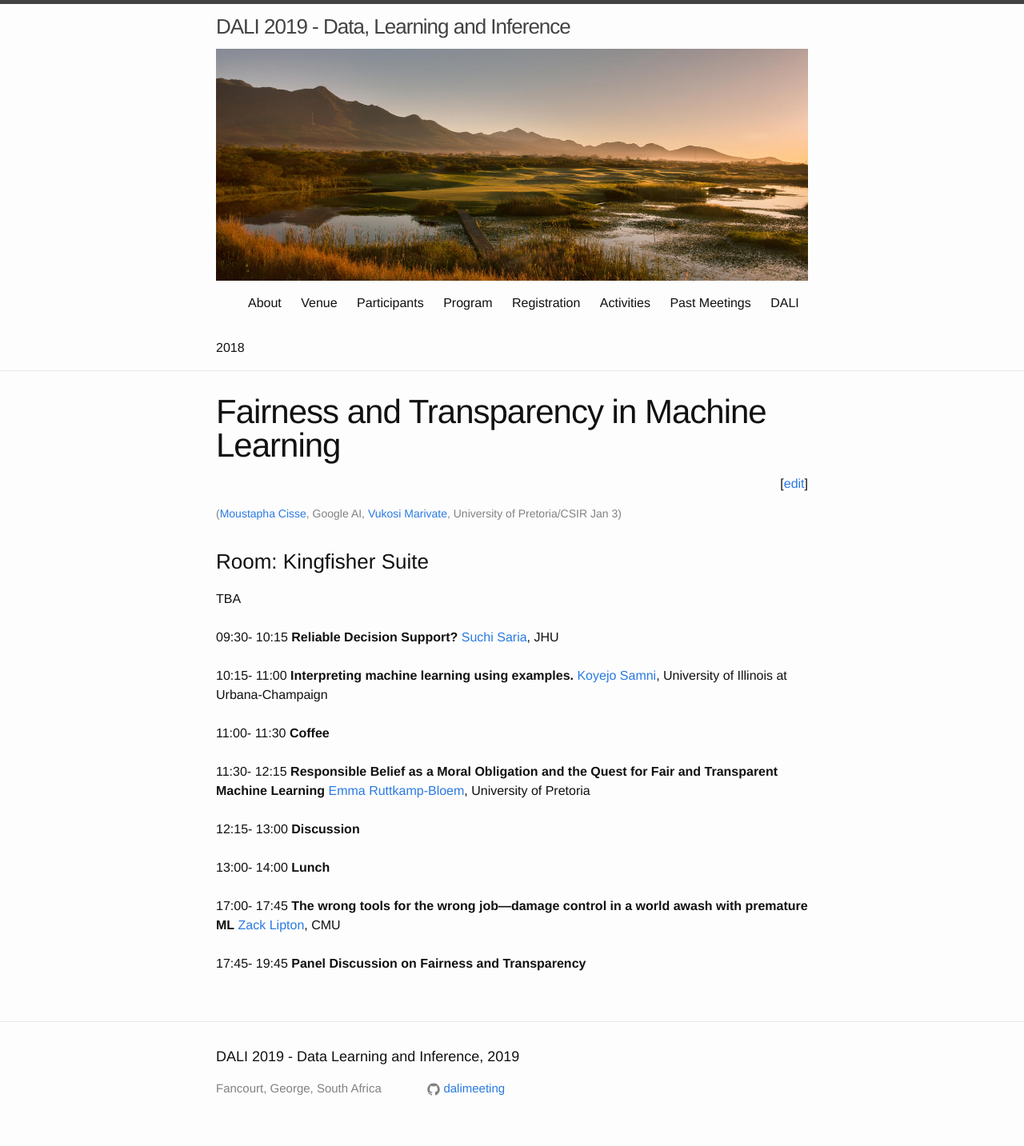
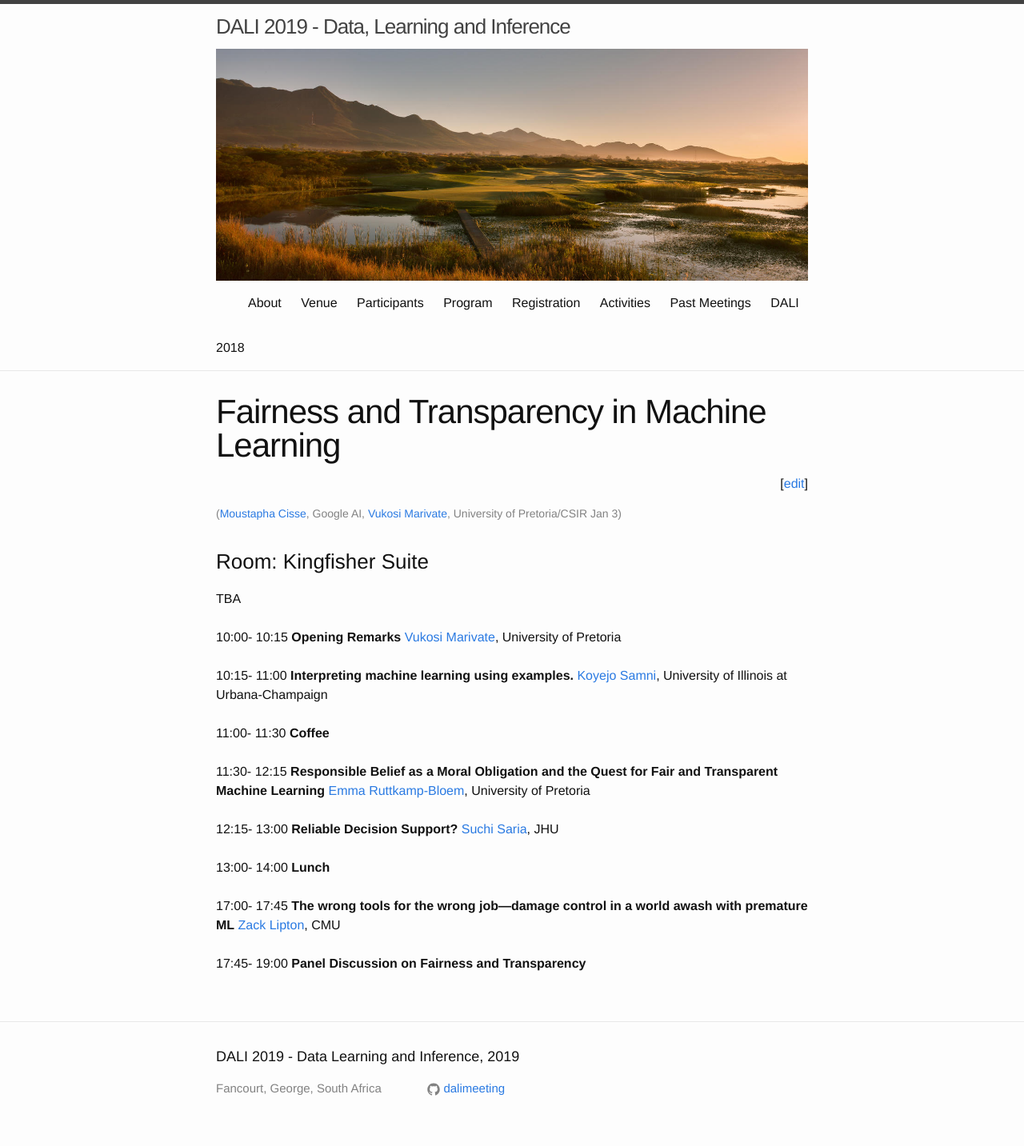
Before and after one commit to dalimeeting/dalimeeting.github.io, a Jekyll site: the page built from _posts/2019-01-03-workshop-fairness.md, in a window 1280 px wide. Shown: the whole page at 80% size. Built offline with Jekyll 4.4.1, drawn with Linux system fonts in a browser that asks for light colours.

Commit message:
Updated Schedule

```diff
--- a/_posts/2019-01-03-workshop-fairness.md
+++ b/_posts/2019-01-03-workshop-fairness.md
@@ -18,13 +18,13 @@
 show_abstracts: false
 
 talks:
-- title: "Reliable Decision Support?"
+- title: "Opening Remarks"
   author:
-  - family: Saria
-    given: Suchi
-    url: https://suchisaria.jhu.edu/
-    institute: JHU
-  start: "09:30"
+  - family: Marivate
+    given: Vukosi
+    url: http://www.vima.co.za
+    institute: University of Pretoria
+  start: "10:00"
   end: "10:15"
 - title: "Interpreting machine learning using examples."
   author:
@@ -45,7 +45,12 @@
     institute: University of Pretoria
   start: "11:30"
   end: "12:15"
-- title: "Discussion"
+- title: "Reliable Decision Support?"
+  author:
+  - family: Saria
+    given: Suchi
+    url: https://suchisaria.jhu.edu/
+    institute: JHU
   start: "12:15"
   end: "13:00"
 - title: Lunch
@@ -61,7 +66,7 @@
   end: "17:45"
 - title: "Panel Discussion on Fairness and Transparency"
   start: "17:45"
-  end: "19:45"
+  end: "19:00"
 speakers:
 
 ---
```
